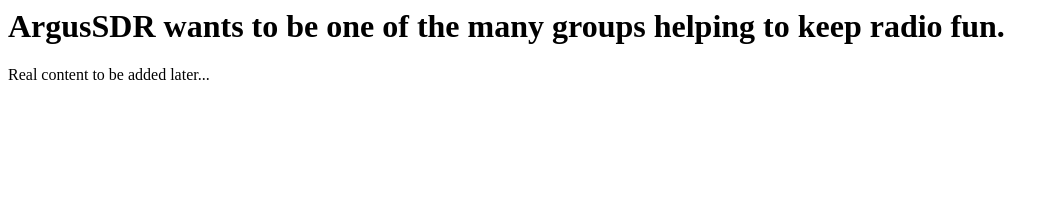
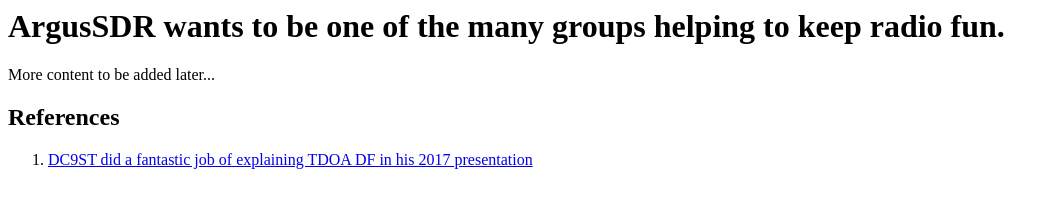
Before and after one commit to ArgusSDR/ArgusSDR.github.io, a plain HTML site: page index.html in a window 1280 px wide. Shown: the whole page, without its empty margins (0-1059 px from the left). Drawn offline with Linux system fonts and the light colour scheme.

Commit message:
added one reference

```diff
--- a/index.html
+++ b/index.html
@@ -2,6 +2,17 @@
 
 <h1>ArgusSDR wants to be one of the many groups helping to keep radio fun.</h1>
 
-Real content to be added later...
+More content to be added later...
+
+<h2>References</h2>
+
+<ol>
+    <li>
+      <a href="https://panoradio-sdr.de/tdoa-transmitter-localization-with-rtl-sdrs">DC9ST did a fantastic job of explaining TDOA DF in his 2017 presentation</a>
+    </li>
+</ol>
+
+
+
 
 </html>
```
